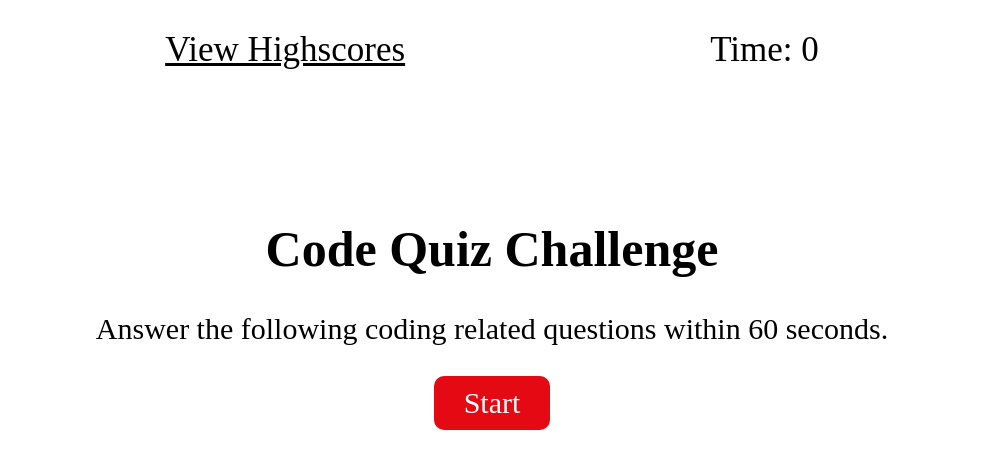
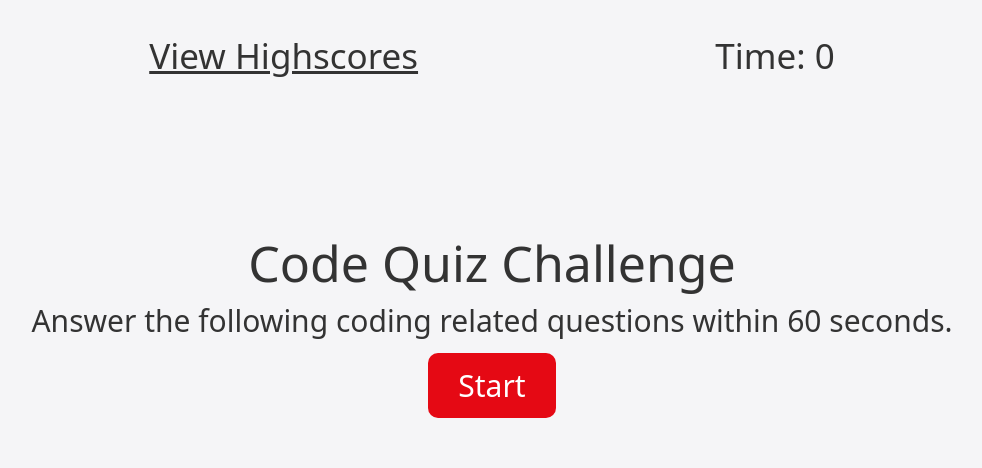
Before and after one commit to AkenEagle/code-quiz, a plain HTML site: page index.html in a window 1280 px wide. Shown: the whole page, without its empty margins (148-1130 px from the left). Drawn offline with nearby package versions, Linux system fonts and the light colour scheme.

Commit message:
Included Bootstrap

```diff
--- a/assets/css/style.css
+++ b/assets/css/style.css
@@ -14,6 +14,11 @@
 /* Modify REM value */
 html {
     font-size: 10px;
+}
+
+body {
+    background-color: var(--light);
+    color: var(--darkGrey)
 }
 
 /* Styling for the top bar */
@@ -96,9 +101,10 @@ textarea {
 /* Gam Over  (JS) */
 .game-over {
     text-align: center;
-    background-color: var(--darkGrey);
+    background-color: var(--black);
     color: var(--red);
     margin-top: 4rem;
+    padding: 5rem 0rem;
 }
 
 /* Mobile view */
--- a/assets/js/index.js
+++ b/assets/js/index.js
@@ -33,6 +33,7 @@ let allowedTime = questions.length * 5; // How many seconds will the timer be se
 // Function to render out of time
 const renderGameOver = function () {
     divQuiz.innerHTML = "";
+
     const divContainer = document.createElement("div");
     divContainer.setAttribute("class", "game-over");
 
--- a/index.html
+++ b/index.html
@@ -4,6 +4,7 @@
     <meta charset="UTF-8">
     <meta http-equiv="X-UA-Compatible" content="IE=edge">
     <meta name="viewport" content="width=device-width, initial-scale=1.0">
+    <link href="https://cdn.jsdelivr.net/npm/bootstrap@5.1.3/dist/css/bootstrap.min.css" rel="stylesheet" integrity="sha384-1BmE4kWBq78iYhFldvKuhfTAU6auU8tT94WrHftjDbrCEXSU1oBoqyl2QvZ6jIW3" crossorigin="anonymous">
     <link rel="stylesheet" href="./assets/css/style.css">
     <title>Code Quiz</title>
 </head>
@@ -13,7 +14,7 @@
         <div class="time">Time: <span id="time-value">0</span></div>
     </div>
 
-    <div class="quiz-box" id="quiz-box">
+    <div class="container quiz-box" id="quiz-box">
         <h1>Code Quiz Challenge</h1>
         <p>Answer the following coding related questions within 60 seconds.</p>
         <div class="btn-start" id="btn-start">Start</div>
```
